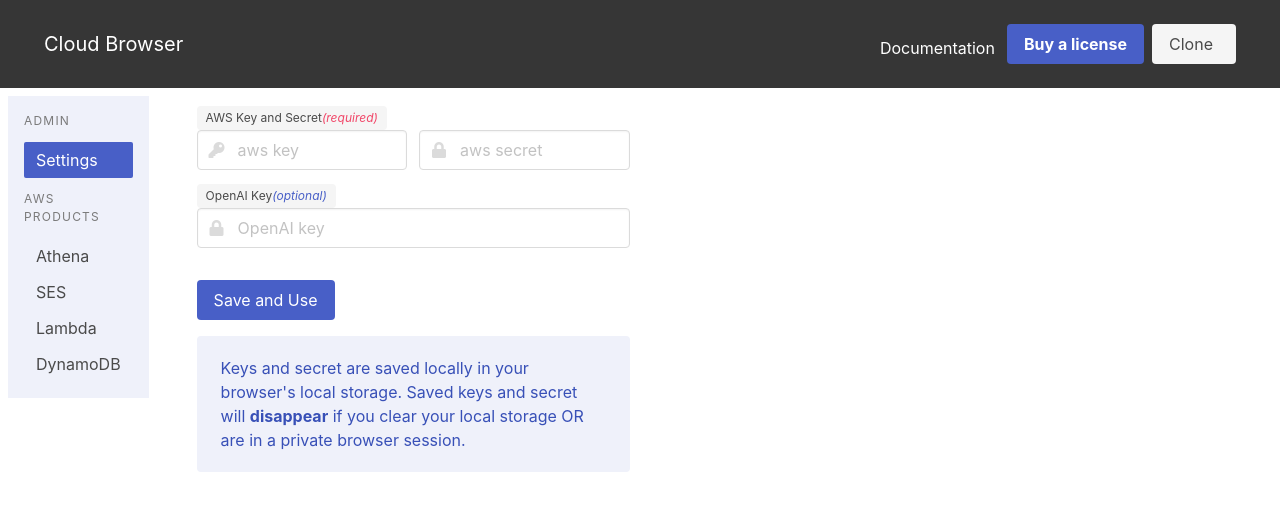
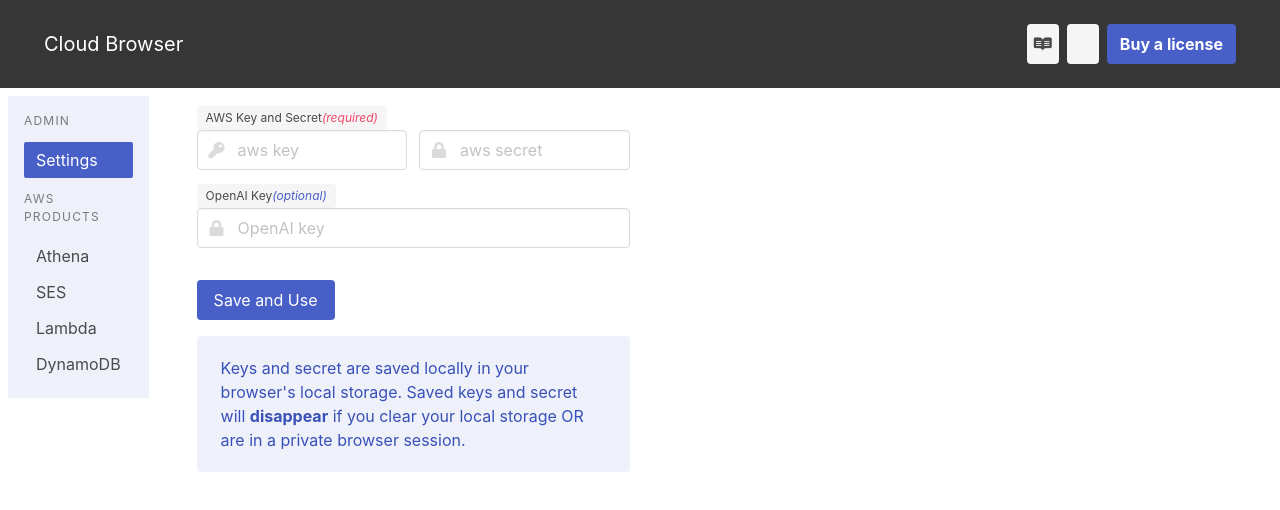
Before and after one commit to saiorama/cloud-browser, a plain HTML site: page index.html in a window 1280 px wide. Drawn offline with nearby package versions, Linux system fonts and the light colour scheme.

Commit message:
#1 reorganized navbar links

```diff
--- a/index.html
+++ b/index.html
@@ -74,14 +74,14 @@
           <div class="navbar-end">
             <div class="navbar-item">
               <div class="buttons">
-                <a class="navbar-item has-text-white" href="https://github.com/saiorama/cloud-browser/blob/main/README.md" target="blank" data-goatcounter-click="documentation-cloud-browser">
-                  Documentation
+                <a class="navbar-item button is-light" href="https://github.com/saiorama/cloud-browser/blob/main/README.md" target="blank" data-goatcounter-click="documentation-cloud-browser">
+                  <span class="icon is-medium"><i class="fab fa-readme"></i></span>
                 </a>
-                <a class="button is-link" @click="showAlert('Just checking!')" data-goatcounter-click="buy-license-cloud-browser">
+                <a class="navbar-item button is-light" href="https://github.com/saiorama/cloud-browser" target="_blank" data-goatcounter-click="self-host-cloud-browser">
+                  <span class="icon is-medium"><i class="far fa-code-branch"></i></span>
+                </a>
+                <a class="navbar-item button is-link" @click="showAlert('Just checking!')" data-goatcounter-click="buy-license-cloud-browser">
                   <strong>Buy a license</strong>
-                </a>
-                <a class="button is-light" href="https://github.com/saiorama/cloud-browser" target="_blank" data-goatcounter-click="self-host-cloud-browser">
-                  Clone <span class="icon is-medium"><i class="far fa-code-branch"></i></span>
                 </a>
               </div>
             </div>
```
